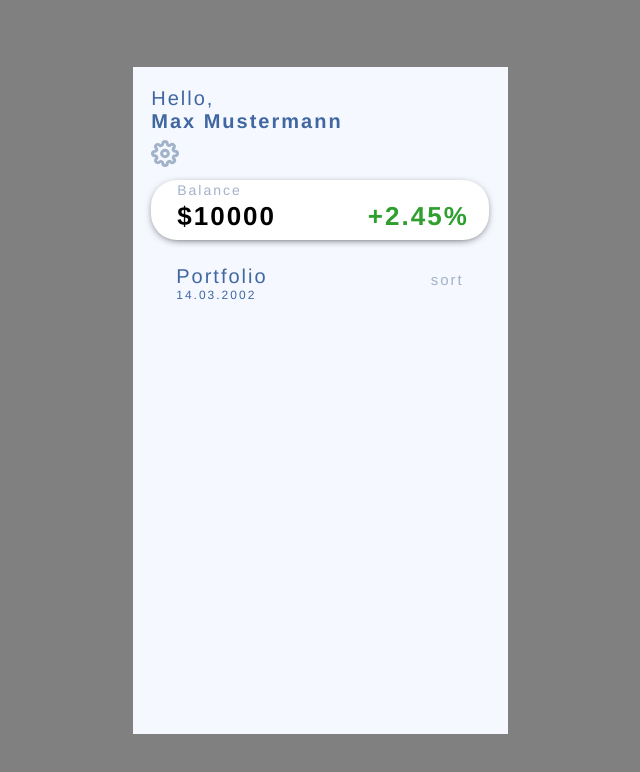
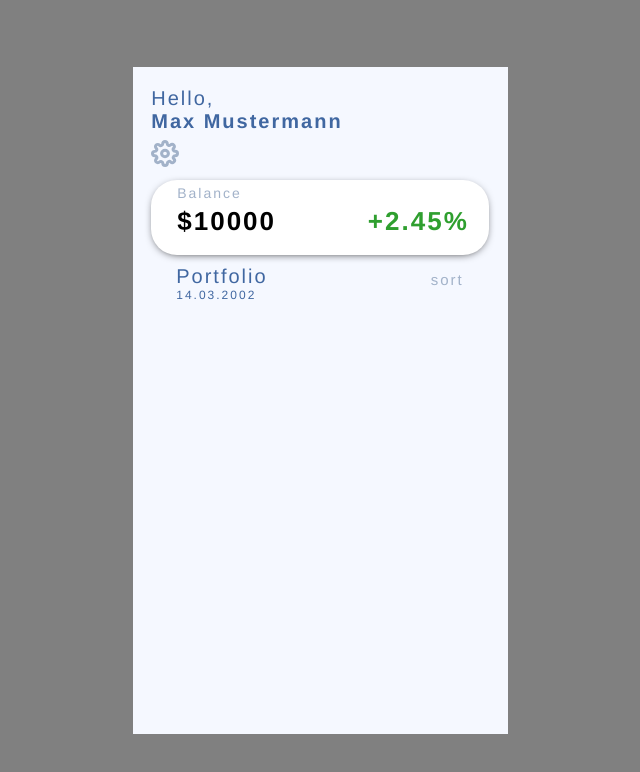
Before and after one commit to colefriedlaender/MOC, a Next.js app: page / in a window 1280 px wide. Shown: the top 772 px of the page, without its empty margins (320-960 px from the left). Built offline with nearby package versions, Linux system fonts and the light colour scheme.

Commit message:
Add height to Balance Component

```diff
--- a/components/Balance/Balance.module.css
+++ b/components/Balance/Balance.module.css
@@ -1,5 +1,5 @@
 .container {
-  height: 60px;
+  height: 75px;
   background-color: var(--text-button-color);
   border-radius: 1.3em;
   display: grid;
```
